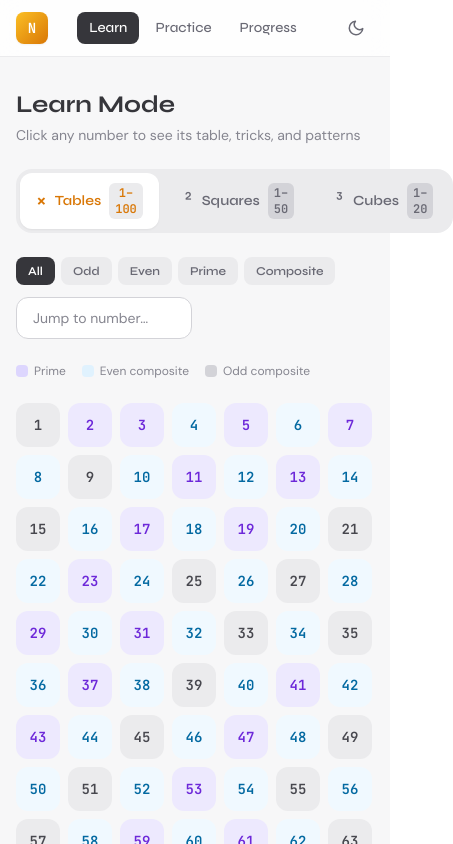
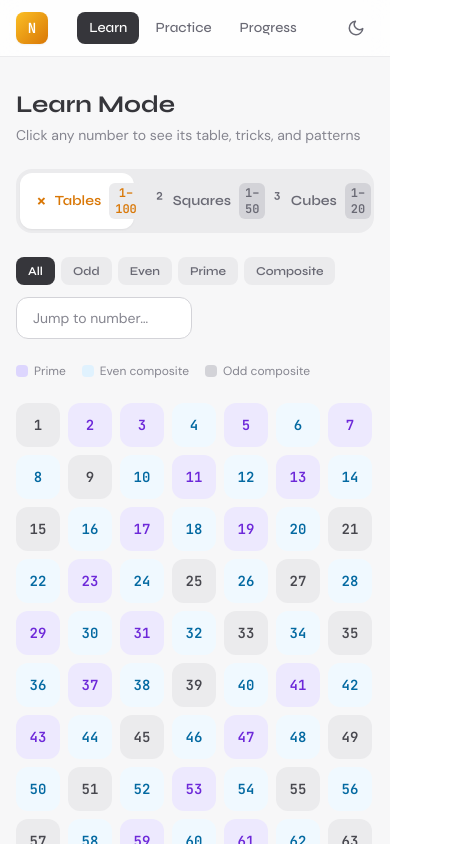
Before and after one commit to Saksham200426/numerical-intuition-trainer, a React (Vite) app: page / in a window 390 px wide. Both pictures are taken after a click on the button "Learn". Shown: the top 844 px of the page, 453 px wide, since content can reach past the window. Built offline with nearby package versions, Linux system fonts and the light colour scheme.

Commit message:
Fix mobile tab layout

```diff
--- a/src/pages/LearnPage.jsx
+++ b/src/pages/LearnPage.jsx
@@ -22,7 +22,7 @@ export default function LearnPage() {
         </div>
 
         {/* Tab Bar */}
-        <div className="flex gap-2 mb-6 p-1 rounded-2xl bg-ink-100 dark:bg-ink-800 w-fit animate-slide-up" style={{ animationDelay: '0.05s' }}>
+        <div className="grid grid-cols-3 gap-1 mb-6 p-1 rounded-2xl bg-ink-100 dark:bg-ink-800 animate-slide-up" style={{ animationDelay: '0.05s' }}>
           {TABS.map(tab => {
             const active = activeTab === tab.id;
             const accentMap = {
```
